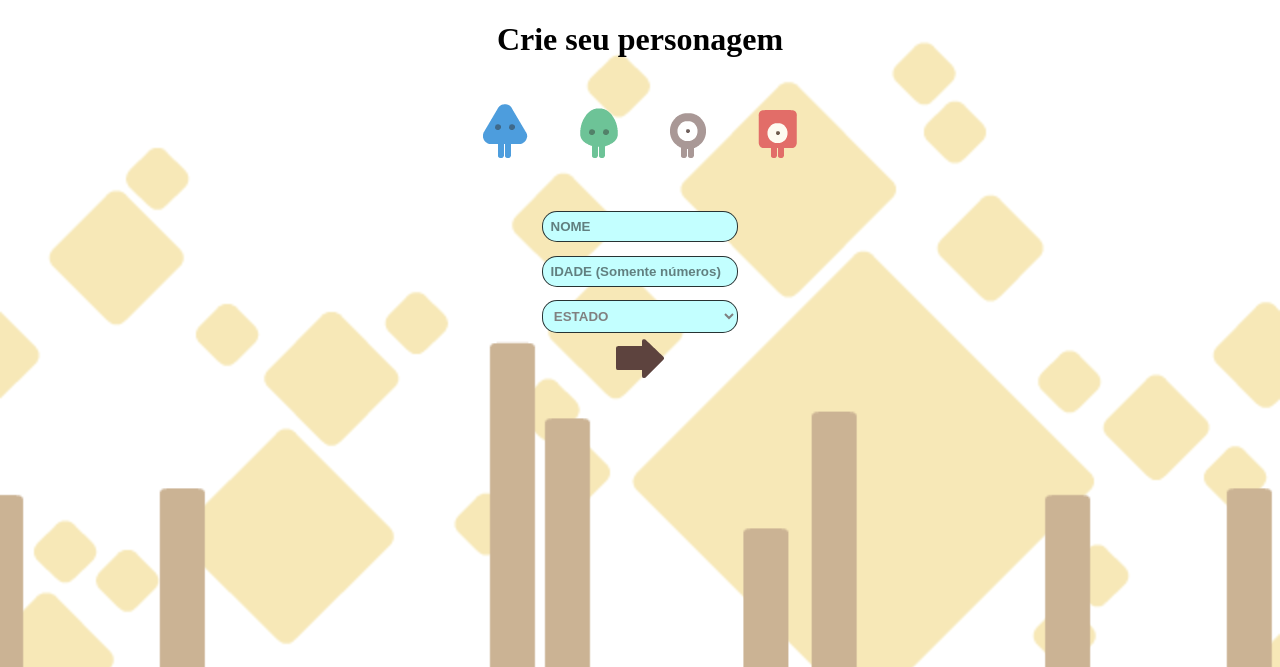
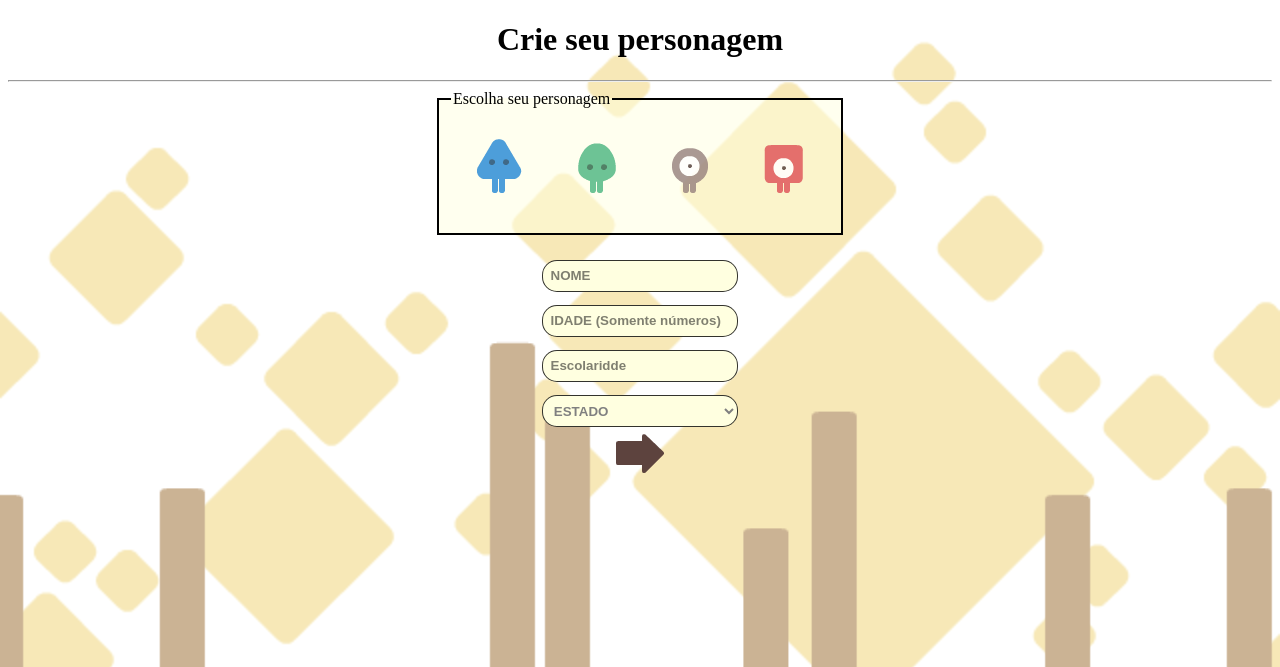
Before and after one commit to kessJhones/TrabalhoFinalDS, a Flask app: page / in a window 1280 px wide. Shown: the top 667 px of the page. Run offline with Flask 2, Linux system fonts and the light colour scheme; parts of the project's set-up code (start-up, migrations or seed data) failed here and were passed over.

Commit message:
Melhorias no estilo

```diff
--- a/static/css/custom.css
+++ b/static/css/custom.css
@@ -21,7 +21,7 @@ input[type=text] {
     /* font-size: 0.85em; */
     padding: 0.55em;
     margin: 0.5em;
-    background-color: rgb(195, 255, 255);
+    background-color: lightyellow;
     color: black;
     border: 1.5px solid rgba(0, 0, 0, 0.8);
     border-radius: 15px;
@@ -40,7 +40,7 @@ input::-webkit-input-placeholder {
 }
 
 input[type=text]:focus {
-    background-color: rgba(106, 255, 200, 0.95);
+    background-color: rgba(255, 255, 164, 0.95);
     border: 1.5px solid black;
 }
 
@@ -97,18 +97,15 @@ tr:hover {background-color: rgb(255, 255, 164)}
 
 /* ---------------------------------------------------------- */
 /* PLAYERS */
-label > img {
-
-}
-
 input[type=radio]{
     opacity: 0;
     position: fixed;
-    top: 21%;
+    top: 26%;
     left: 49.5%;
 }
 
 input[type=radio] + label {
+    border: 2px solid transparent;
     opacity: 0.8;
     display: inline-block;
     margin: 1em 1em;
@@ -126,7 +123,11 @@ input[type=radio]:checked + label {
     transform: scale(1.2);
     border: 2px solid rgba(106, 255, 200);
     border-radius: 15px;
-    /* outline: 2px solid black; */
+    /* outline: 2px solid rgba(106, 255, 200); */
+}
+
+input[type=radio] + label > img{
+
 }
 /* ------------------------------------------------------------ */
 
@@ -153,7 +154,7 @@ select {
     /* font-size: 0.85em; */
     padding: 0.5em;
     margin: 0.5em;
-    background-color: rgb(195, 255, 255);
+    background-color: lightyellow;
     color: black;
     border: 1.5px solid rgba(0, 0, 0, 0.8);
     border-radius: 15px;
@@ -162,7 +163,12 @@ select {
 }
 
 select:valid {
-    background-color: rgba(106, 255, 200, 0.95);
+    background-color:  rgba(255, 255, 164, 0.95);
 }
 
 /* --------------------------------------------------------------------- */
+
+fieldset {
+    border: 2px solid black;
+    background-color: rgba(255, 255, 224, 0.5);
+}
--- a/templates/index.html
+++ b/templates/index.html
@@ -8,7 +8,9 @@
 
 <body>
     <h1>Crie seu personagem</h1>
+    <hr>
     <div class="conteudo">
+        <fieldset><legend>Escolha seu personagem</legend>
         <form action="/Dados/" name="myForm" method="POST">
             <input type="radio" id="player1" name="players" value="blue" required>
             <label for="player1">
@@ -27,12 +29,13 @@
             <label for="player4">
                 <img src="https://raw.githubusercontent.com/kessJhones/TrabalhoFinalDS/master/static/red.png">
             </label>
+        </fieldset>
     </div>
     <br>
     <div id="textField">
         <input type="text" name = "nome" required placeholder="NOME">
         <input type="text" name = "idade" pattern="\d*" required placeholder="IDADE (Somente números)">
-            <!-- <input type="text" name = "estado" required placeholder="ESTADO"> -->
+        <input type="text" name = "escolaridade" required placeholder="Escolaridde">
         <select name="estado" required>
             <option value="" disabled selected hidden>ESTADO</option>
             <option value="Acre">Acre</option>
@@ -65,7 +68,7 @@
         </select>
     </div>
     <div id="arrow">
-            <input type="image" src="https://raw.githubusercontent.com/kessJhones/TrabalhoFinalDS/master/static/arrow.png" border="0" alt="Submit" />
+        <input type="image" src="https://raw.githubusercontent.com/kessJhones/TrabalhoFinalDS/master/static/arrow.png" alt="Submit" />
     </div>
     </form>
 </body>
```
Lines whose indentation alone changed are shown as unchanged.
